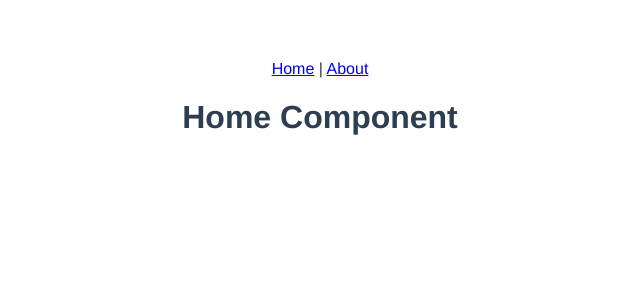
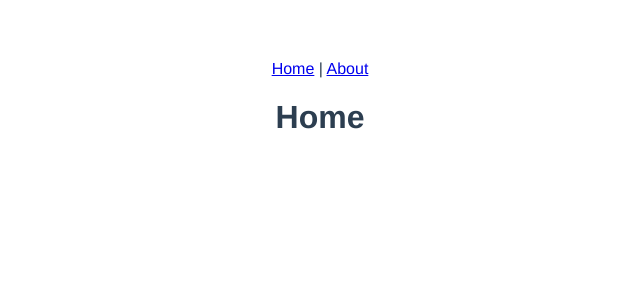
Before and after one commit to pewebdevelopment/vue3-composition-api, a Vue app: page / in a window 1280 px wide. Shown: the top 300 px of the page, without its empty margins (320-960 px from the left). Built offline with nearby package versions, Linux system fonts and the light colour scheme.

Commit message:
Home Renamed

```diff
--- a/src/components/HomeComponent.vue
+++ b/src/components/HomeComponent.vue
@@ -2,7 +2,7 @@
     <div>
 
 <h1 class="Home">
-Home Component
+Home
 </h1>
     </div>
 </template>
```
